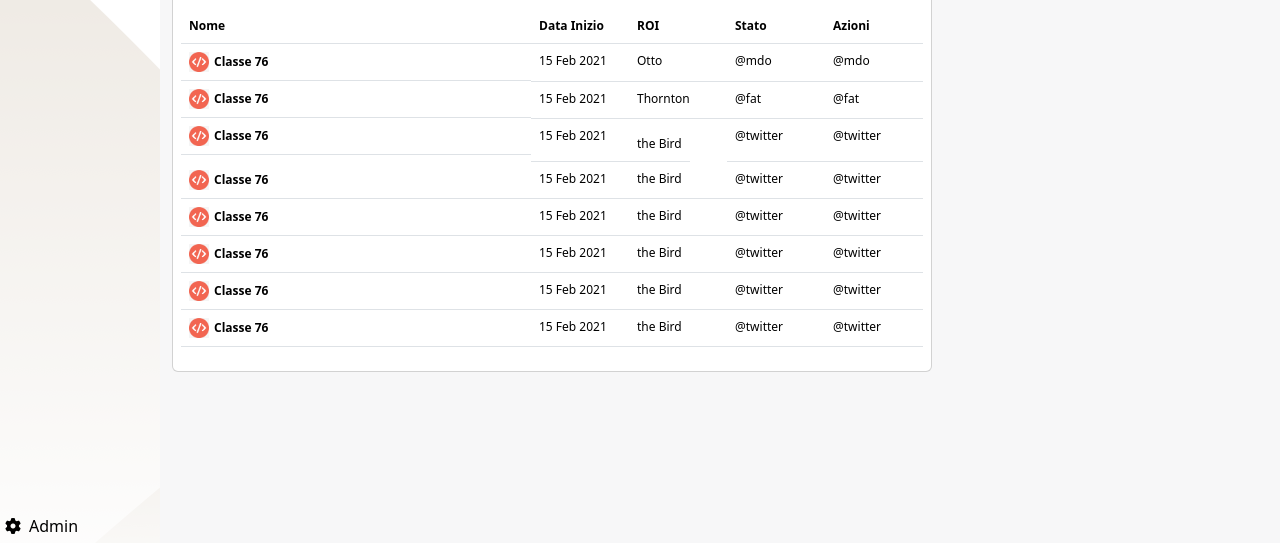
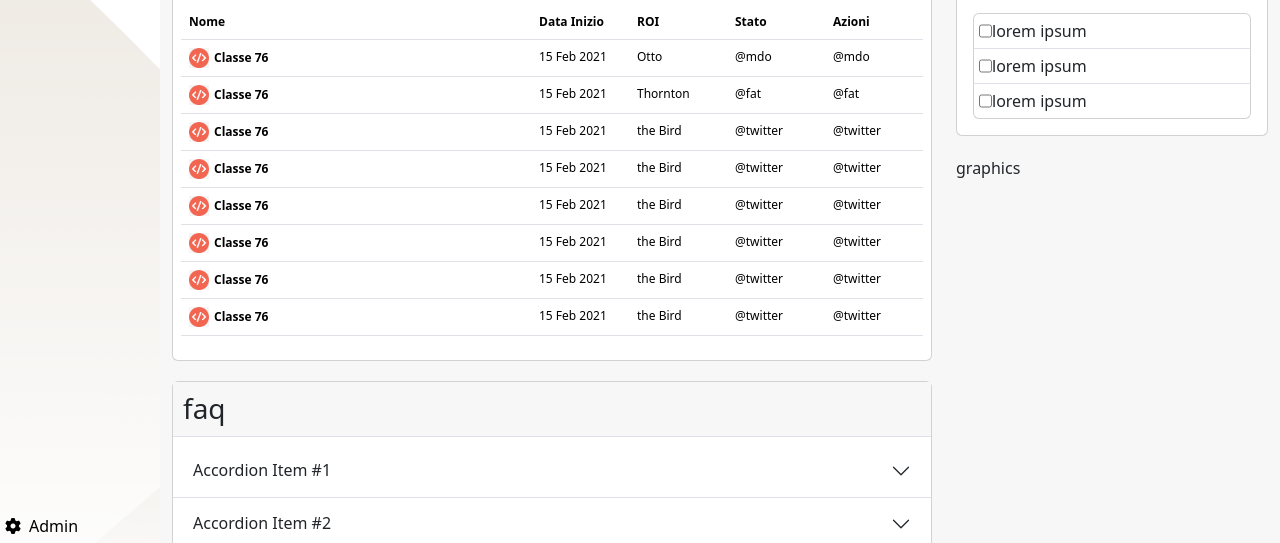
Before and after one commit to valeriofilareti/html-css-bootstrap-dashboard, a plain HTML site: page index.html in a window 1280 px wide. Shown: the part 257-800 px from the top of the page. Drawn offline with nearby package versions, Linux system fonts and the light colour scheme.

Commit message:
[add] table + todo

```diff
--- a/css/style.css
+++ b/css/style.css
@@ -97,12 +97,24 @@ main .left-col {
 main .right-col {
   width: 100%;
 }
-.card h2 {
+main .card {
+  margin-bottom: 20px;
+}
+main h3 {
   width: 100%;
   border-bottom: 1px solid #dee2e8  ;
   padding: 10px;
   background-color: #f7f7f8;
   overflow: hidden;
+}
+main .accordion-item {
+  padding: 0;
+}
+.todo .todo-box {
+  padding: 5px;
+}
+.todo .todo-box.vf-border {
+  border-bottom: 1px solid #dee2e8;
 }
 /* table */
 table {
--- a/index.html
+++ b/index.html
@@ -100,7 +100,7 @@
           <div class="col">
             <!-- tabella -->
             <div class="card">
-              <h2>Prossime Classi</h2>
+              <h3>Prossime Classi</h3>
               <div class="p-2">
                 <table class="table">
                   <thead>
@@ -145,7 +145,7 @@
                         <span>Classe 76</span>
                       </th>
                       <td>15 Feb 2021</td>
-                      <td class="d-none d-lg-inline-block">the Bird</td>
+                      <td>the Bird</td>
                       <td>@twitter</td>
                       <td>@twitter</td>
                     </tr>
@@ -215,15 +215,81 @@
             </div>
           </div>
           <!-- /tabella -->
+          <!-- accordion -->
           <div class="col">
-
+            <div class="card">
+              <h3>faq</h3>
+              <div class="accordion accordion-flush" id="accordionFlushExample">
+                <div class="accordion-item">
+                  <h2 class="accordion-header" id="flush-headingOne">
+                    <button class="accordion-button collapsed" type="button" data-bs-toggle="collapse" data-bs-target="#flush-collapseOne" aria-expanded="false" aria-controls="flush-collapseOne">
+                      Accordion Item #1
+                    </button>
+                  </h2>
+                  <div id="flush-collapseOne" class="accordion-collapse collapse" aria-labelledby="flush-headingOne" data-bs-parent="#accordionFlushExample">
+                    <div class="accordion-body">Placeholder content for this accordion, which is intended to demonstrate the <code>.accordion-flush</code> class. This is the first item's accordion body.</div>
+                  </div>
+                </div>
+                <div class="accordion-item">
+                  <h2 class="accordion-header" id="flush-headingTwo">
+                    <button class="accordion-button collapsed" type="button" data-bs-toggle="collapse" data-bs-target="#flush-collapseTwo" aria-expanded="false" aria-controls="flush-collapseTwo">
+                      Accordion Item #2
+                    </button>
+                  </h2>
+                  <div id="flush-collapseTwo" class="accordion-collapse collapse" aria-labelledby="flush-headingTwo" data-bs-parent="#accordionFlushExample">
+                    <div class="accordion-body">Placeholder content for this accordion, which is intended to demonstrate the <code>.accordion-flush</code> class. This is the second item's accordion body. Let's imagine this being filled with some actual content.</div>
+                  </div>
+                </div>
+                <div class="accordion-item">
+                  <h2 class="accordion-header" id="flush-headingThree">
+                    <button class="accordion-button collapsed" type="button" data-bs-toggle="collapse" data-bs-target="#flush-collapseThree" aria-expanded="false" aria-controls="flush-collapseThree">
+                      Accordion Item #3
+                    </button>
+                  </h2>
+                  <div id="flush-collapseThree" class="accordion-collapse collapse" aria-labelledby="flush-headingThree" data-bs-parent="#accordionFlushExample">
+                    <div class="accordion-body">Placeholder content for this accordion, which is intended to demonstrate the <code>.accordion-flush</code> class. This is the third item's accordion body. Nothing more exciting happening here in terms of content, but just filling up the space to make it look, at least at first glance, a bit more representative of how this would look in a real-world application.</div>
+                  </div>
+                </div>
+              </div>
+            </div>
           </div>
+          <!-- accordion -->
         </div>
       </div>
       <div class="col right-col">
         <div class="row row-cols-1">
-          <div class="col">todo</div>
+          <!-- tod -->
+          <div class="col todo">
+            <div class="card">
+              <h3>Todo</h3>
+              <div class="card m-3">
+                <div class="row d-flex flex-column">
+                  <div class="col">
+                    <div class="todo-box d-flex vf-border">
+                      <input type="checkbox">
+                      <span>lorem ipsum</span>
+                    </div>
+                  </div>
+                  <div class="col">
+                    <div class="todo-box d-flex vf-border">
+                      <input type="checkbox">
+                      <span>lorem ipsum</span>
+                    </div>
+                  </div>
+                  <div class="col">
+                    <div class="todo-box d-flex">
+                      <input type="checkbox">
+                      <span>lorem ipsum</span>
+                    </div>
+                  </div>
+                </div>
+              </div>
+            </div>
+          </div>
+          <!-- /tod -->
+          <!-- graphics -->
           <div class="col">graphics</div>
+          <!-- /graphics -->
         </div>
       </div>
     </div>
```
